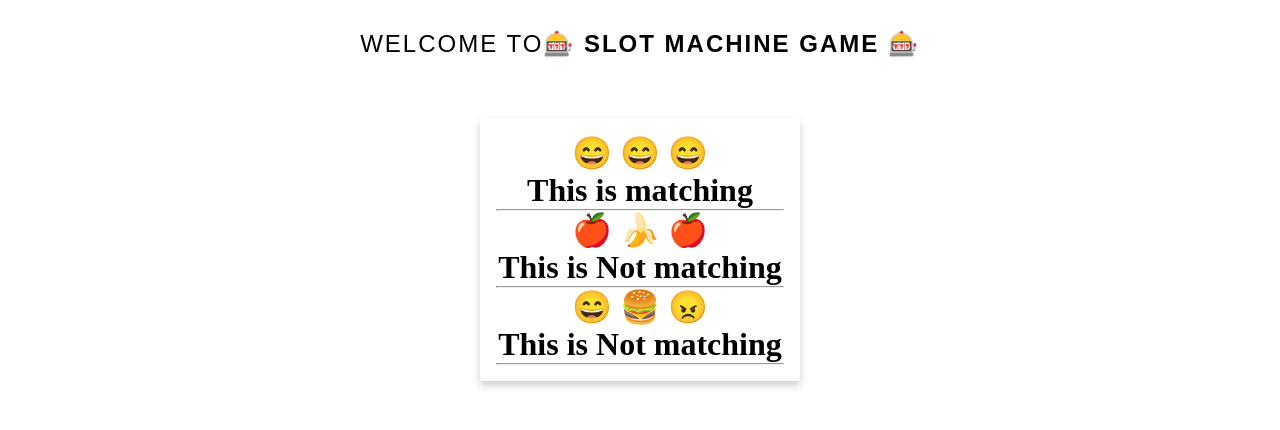
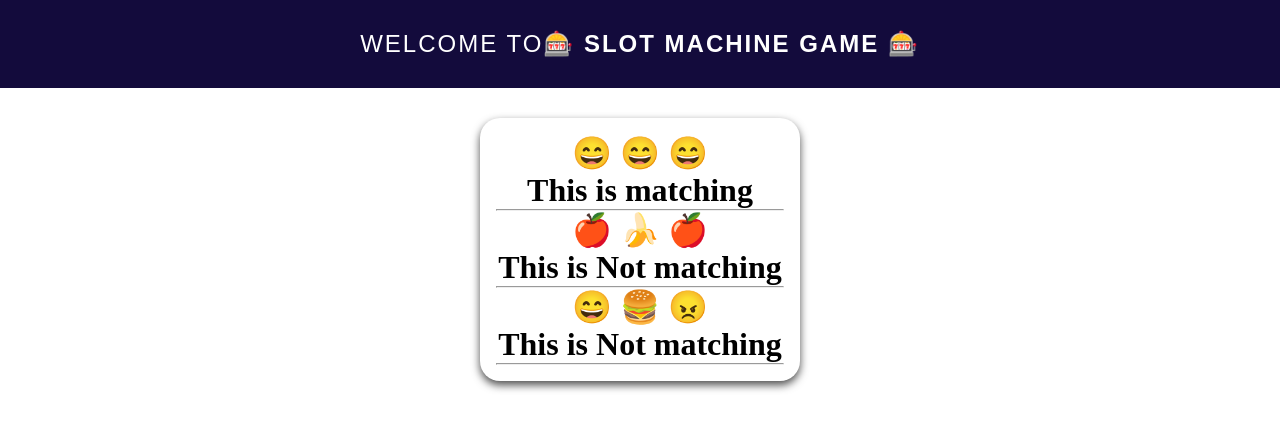
Before and after one commit to Sajjad124/slot-machine, a React (Create React App) app: page / in a window 1280 px wide. Shown: the top 430 px of the page. Built offline with nearby package versions, Linux system fonts and the light colour scheme.

Commit message:
Update index.css

```diff
--- a/src/index.css
+++ b/src/index.css
@@ -6,6 +6,7 @@ body {
   -webkit-font-smoothing: antialiased;
   -moz-osx-font-smoothing: grayscale; */
   font-style: normal;
+
 }
 *{
   box-sizing: border-box;
@@ -17,7 +18,7 @@ code {
     monospace; */
 }
 .heading_style{
-  background-color: white;
+  background-color: rgb(19, 11, 60);
   padding: 30px 0;
   text-align: center;
   font-family: "Raleway", sans-serif;
@@ -26,13 +27,16 @@ code {
   font-weight: 500;
   font-size: 1.5rem;
   margin-bottom: 30px;
+  color: white;
 }
 
+
 .slotmachine{
+
   text-align: center;
   padding: 1rem;
   margin: auto;
   width: 20rem;
-
-  box-shadow: 0 4px 8px 0 rgba(0,0,0,0.2);
+  border-radius: 20px;
+  box-shadow: 0 4px 8px 0 rgba(0,0,0,0.7);
 }
```
